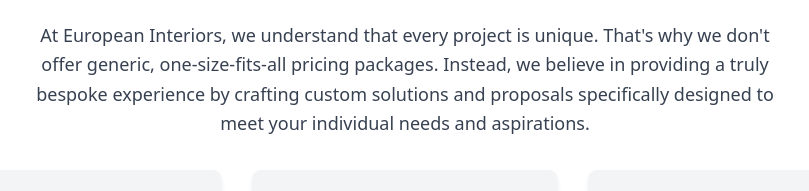
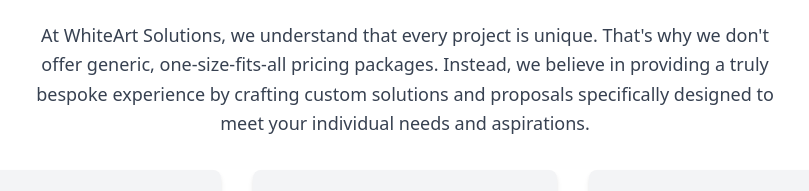
Before and after one commit to kunevh/whiteart-solutions, a plain HTML site: page pricing.html in a window 1280 px wide. Shown: the part 279-470 px from the top of the page, 235-1044 px from the left. Drawn offline with nearby package versions, Linux system fonts and the light colour scheme.

Commit message:
pricing.html

```diff
--- a/pricing.html
+++ b/pricing.html
@@ -52,7 +52,7 @@
   <main class="max-w-5xl mx-auto px-6 py-16">
     <h1 class="text-4xl font-extrabold mb-6 text-center">Maximize Your Business's Potential with Tailored Solutions</h1>
     <p class="text-lg text-gray-700 max-w-3xl mx-auto mb-8 text-center leading-relaxed">
-      At European Interiors, we understand that every project is unique. That's why we don't offer generic, one-size-fits-all pricing packages. Instead, we believe in providing a truly bespoke experience by crafting custom solutions and proposals specifically designed to meet your individual needs and aspirations.
+      At WhiteArt Solutions, we understand that every project is unique. That's why we don't offer generic, one-size-fits-all pricing packages. Instead, we believe in providing a truly bespoke experience by crafting custom solutions and proposals specifically designed to meet your individual needs and aspirations.
     </p>
 
     <div class="grid md:grid-cols-3 gap-8 mb-16">
```
